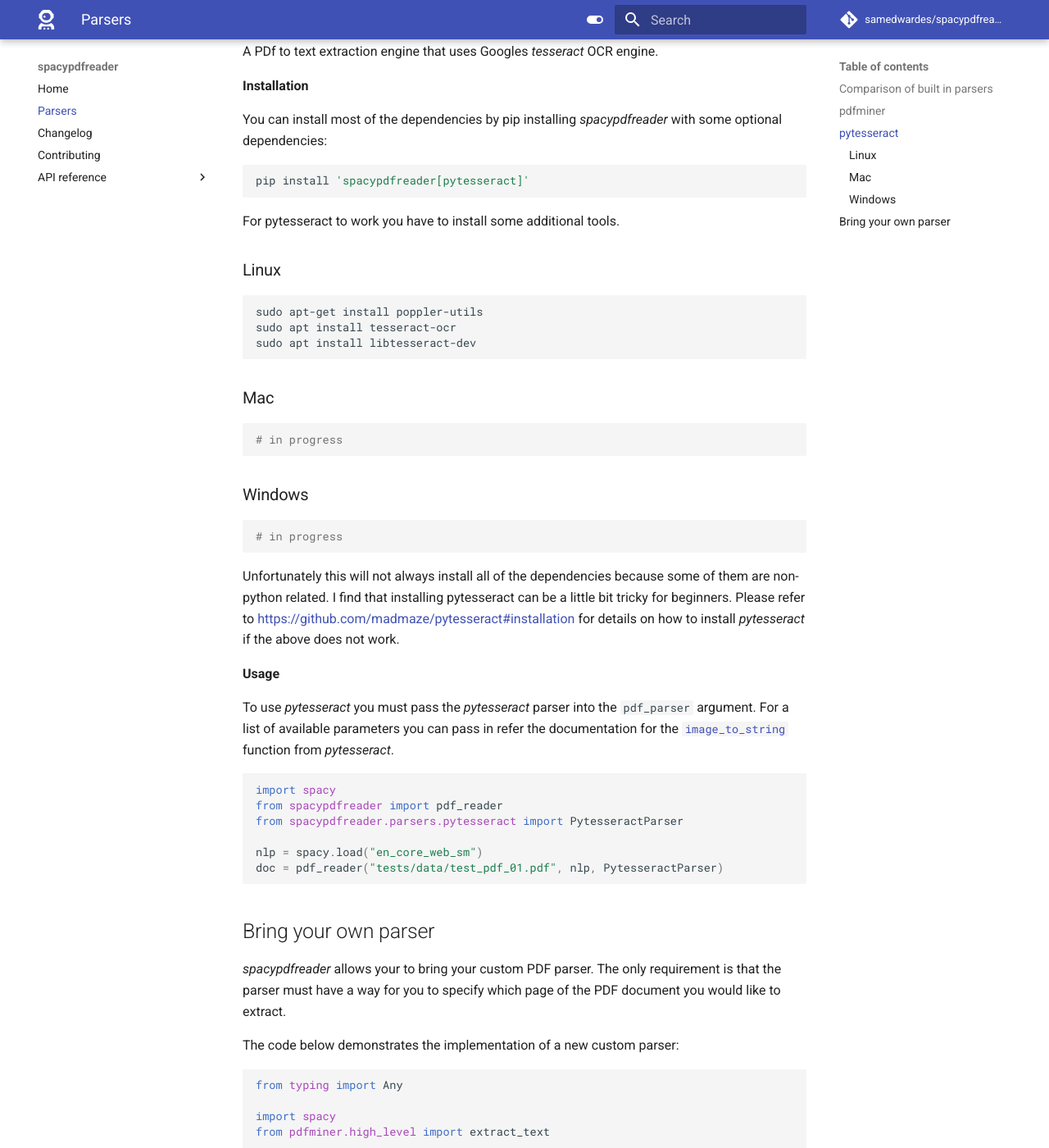
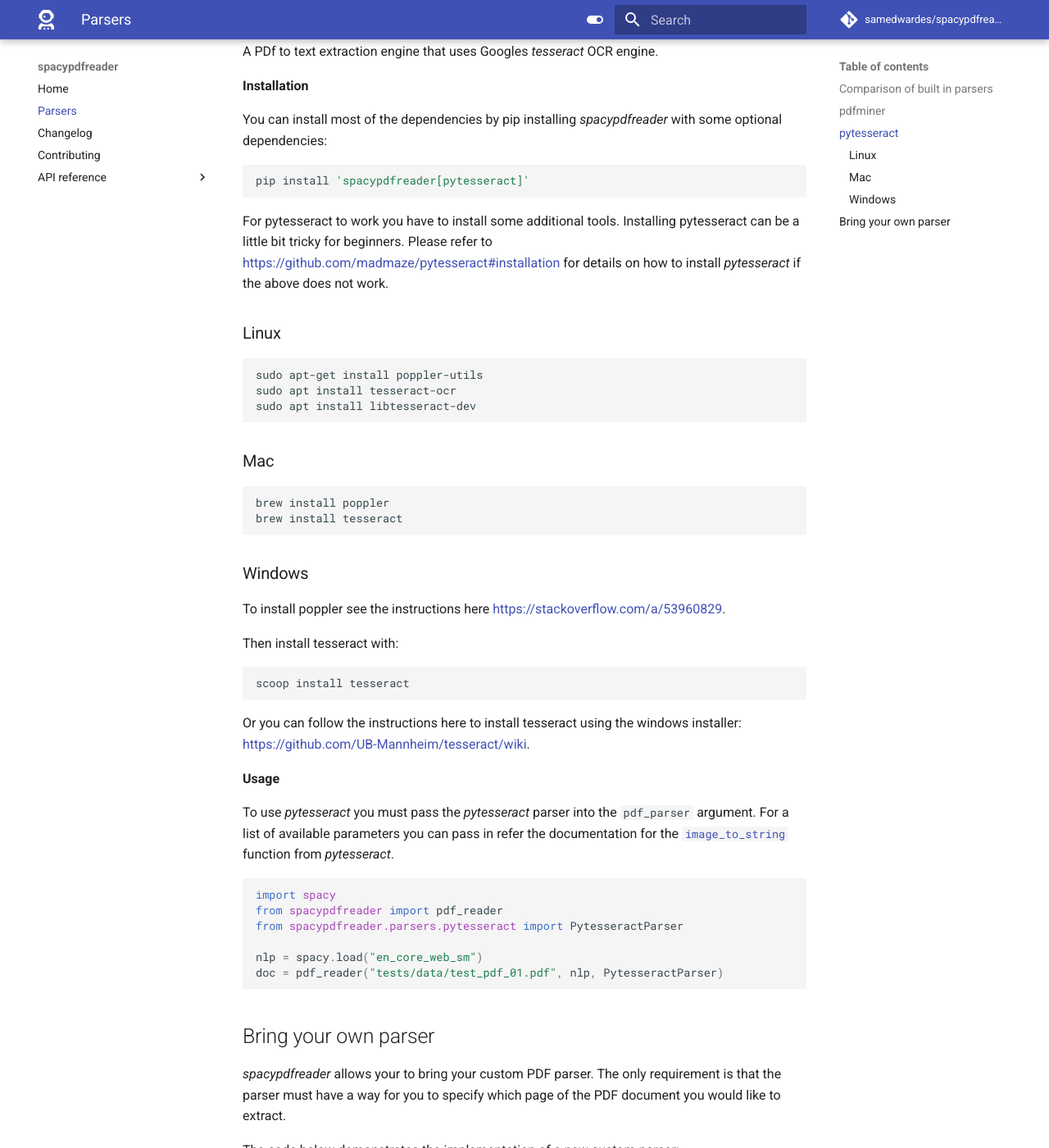
Before and after one commit to SamEdwardes/spacypdfreader, an MkDocs documentation site: the page built from docs/parsers.md, in a window 1280 px wide and 1400 px high, scrolled down 1840 px. Shown: the whole window at 82% size. Built offline with MkDocs 1.6.1 and Material for MkDocs 9.7.7, drawn with Linux system fonts in a browser that asks for light colours; comment, search, counter and statistics services are not loaded.

Commit message:
Add description to install with windows, mac, and linux

````diff
--- a/docs/parsers.md
+++ b/docs/parsers.md
@@ -69,7 +69,7 @@
 pip install 'spacypdfreader[pytesseract]'
 ```
 
-For pytesseract to work you have to install some additional tools.
+For pytesseract to work you have to install some additional tools. Installing pytesseract can be a little bit tricky for beginners. Please refer to [https://github.com/madmaze/pytesseract#installation](https://github.com/madmaze/pytesseract#installation) for details on how to install *pytesseract* if the above does not work.
 
 ### Linux
 
@@ -82,16 +82,21 @@
 ### Mac
 
 ```bash
-# in progress
+brew install poppler
+brew install tesseract
 ```
 
 ### Windows
 
+To install poppler see the instructions here [https://stackoverflow.com/a/53960829](https://stackoverflow.com/a/53960829).
+
+Then install tesseract with:
+
 ```bash
-# in progress
+scoop install tesseract
 ```
 
-Unfortunately this will not always install all of the dependencies because some of them are non-python related. I find that installing pytesseract can be a little bit tricky for beginners. Please refer to [https://github.com/madmaze/pytesseract#installation](https://github.com/madmaze/pytesseract#installation) for details on how to install *pytesseract* if the above does not work.
+Or you can follow the instructions here to install tesseract using the windows installer: [https://github.com/UB-Mannheim/tesseract/wiki](https://github.com/UB-Mannheim/tesseract/wiki).
 
 **Usage**
 
````
Also changed, not shown: README.md (+1 -5 lines).
